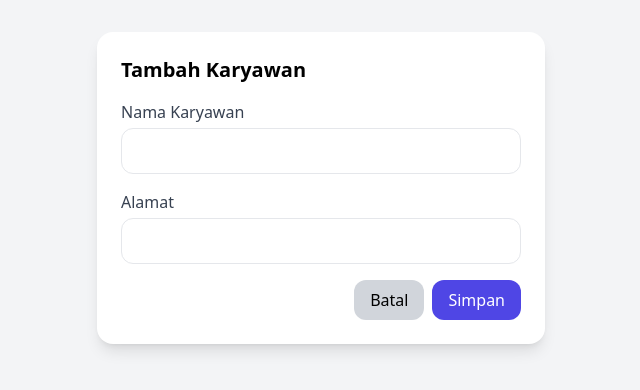
After one commit to Eka051/katalog-buku, a Laravel app: page /karyawan/tambah in a window 1280 px wide. The commit adds this page. Shown: the top 390 px of the page, without its empty margins (319-959 px from the left). Run offline with Laravel 12, Linux system fonts and the light colour scheme; some libraries are stand-ins or nearby versions.

Commit message:
feat: add crud operation

```diff
--- a/app/Http/Controllers/KaryawanController.php
+++ b/app/Http/Controllers/KaryawanController.php
@@ -7,9 +7,58 @@ use App\Models\Karyawan;
 
 class KaryawanController extends Controller
 {
+    // menampilkan data karyawan
     public function index(){
         $karyawans = Karyawan::all();
 
         return view('karyawan.index', compact('karyawans'));
     }
+
+    // Memanggil modal tambah
+    public function create()
+    {
+        return view('karyawan.create');
+    }
+
+    //fungsi untuk menyimpan data dan validasi data
+    public function store(Request $request)
+    {
+        $request->validate([
+            'nama' => 'required|string|max:150',
+            'alamat' => 'required|string|max:150'
+        ]);
+
+        Karyawan::create($request->all());
+
+        return redirect()->route('karyawan.index')->with('success', 'Data Berhasi ditambah');
+    }
+
+    // menampilkan modal yang di pilih
+    public function edit($id)
+    {
+        $karyawan = Karyawan::findOrFail($id);
+        return view('karyawan.edit', compact('karyawan'));
+    }
+
+    // mengupdate data
+    public function update(Request $request)
+    {
+        $request->validate([
+            'nama' => 'required|string|max:150',
+            'alamat' => 'required|string|max:150'
+        ]);
+
+        return redirect()->route('karyawan.index')->with('success', 'Data Berhasil di Edit');
+    }
+
+    // menghapus data
+    public function destroy($id)
+    {
+        $karyawan = Karyawan::findOrFail($id);
+        $karyawan->delete();
+
+        return redirect()->route('karyawan.index')->with('success', 'Data berhasil dihapus');
+    }
+
+
 }
--- a/app/Models/Karyawan.php
+++ b/app/Models/Karyawan.php
@@ -15,6 +15,6 @@ class Karyawan extends Model
 
     // fillable => kolom kolom yang boleh diisi
     protected $fillable = [
-        'nama'
+        'nama', 'alamat'
     ];
 }
--- a/resources/views/karyawan/create.blade.php
+++ b/resources/views/karyawan/create.blade.php
@@ -15,6 +15,10 @@
                 <label class="block text-gray-700 mb-1">Nama Karyawan</label>
                 <input type="text" name="nama" value="{{ old('nama') }}" class="w-full border rounded-xl p-2.5" required>
             </div>
+            <div>
+                <label class="block text-gray-700 mb-1">Alamat</label>
+                <input type="text" name="alamat" value="{{ old('alamat') }}" class="w-full border rounded-xl p-2.5" required>
+            </div>
             <div class="flex justify-end space-x-2">
                 <a href="{{ route('karyawan.index') }}" class="bg-gray-300 px-4 py-2 rounded-xl">Batal</a>
                 <button type="submit" class="bg-indigo-600 text-white px-4 py-2 rounded-xl">Simpan</button>
--- a/resources/views/karyawan/edit.blade.php
+++ b/resources/views/karyawan/edit.blade.php
@@ -9,13 +9,17 @@
 <body class="bg-gray-100 p-8">
     <div class="max-w-md mx-auto bg-white p-6 rounded-2xl shadow-lg">
         <h1 class="text-xl font-bold mb-4">Edit Karyawan</h1>
-        <form action="{{ route('karyawan.update', $karyawan->id) }}" method="POST" class="space-y-4">
+        <form action="{{ route('karyawan.update', $karyawan->karyawan_id) }}" method="POST" class="space-y-4">
             @csrf
             @method('PUT')
 
             <div>
                 <label class="block text-gray-700 mb-1">Nama Karyawan</label>
                 <input type="text" name="nama" value="{{ old('nama', $karyawan->nama) }}" class="w-full border rounded-xl p-2.5" required>
+            </div>
+            <div>
+                <label class="block text-gray-700 mb-1">Alamat</label>
+                <input type="text" name="alamat" value="{{ old('alamat', $karyawan->alamat) }}" class="w-full border rounded-xl p-2.5" required>
             </div>
             <div class="flex justify-end space-x-2">
                 <a href="{{ route('karyawan.index') }}" class="bg-gray-300 px-4 py-2 rounded-xl">Batal</a>
--- a/resources/views/karyawan/index.blade.php
+++ b/resources/views/karyawan/index.blade.php
@@ -23,6 +23,7 @@
                 <tr class="bg-gray-200 text-gray-700">
                     <th class="p-3 rounded-l-xl">No</th>
                     <th class="p-3">Nama Karyawan</th>
+                    <th class="p-3">Alamat</th>
                     <th class="p-3 rounded-r-xl text-center">Aksi</th>
                 </tr>
             </thead>
@@ -31,9 +32,10 @@
                 <tr class="border-b hover:bg-gray-50">
                     <td class="p-3">{{ $index + 1 }}</td>
                     <td class="p-3 font-medium">{{ $row->nama }}</td>
+                    <td class="p-3 font-medium">{{ $row->alamat }}</td>
                     <td class="p-3 text-center space-x-2">
-                        <a href="{{ route('karyawan.edit', $row->id) }}" class="text-blue-600 hover:underline">Edit</a>
-                        <form action="{{ route('karyawan.destroy', $row->id) }}" method="POST" class="inline">
+                        <a href="{{ route('karyawan.edit', $row->karyawan_id) }}" class="text-blue-600 hover:underline">Edit</a>
+                        <form action="{{ route('karyawan.destroy', $row->karyawan_id) }}" method="POST" class="inline">
                             @csrf
                             @method('DELETE')
                             <button type="submit" class="text-red-600 hover:underline" onclick="return confirm('Yakin mau di-delete?')">Hapus</button>
--- /dev/null
+++ b/routes/api.php
@@ -0,0 +1,28 @@
+<?php
+
+// use App\Http\Controllers\BookController;
+use App\Http\Controllers\KaryawanController;
+use App\Models\Karyawan;
+use Illuminate\Support\Facades\Route;
+
+// Kalau buka halaman utama, langsung arahkan ke /books
+// Route::redirect('/', '/books');
+// Route::redirect('/', '/karyawan.index');
+
+// Route::get('/books', [BookController::class, 'index'])->name('books.index');
+// Route::post('/books', [BookController::class, 'store'])->name('books.store');
+
+// rute untuk karyawan
+Route::redirect('/', '/karyawan', 301);
+// untuk menampilkan data karyawan
+Route::get('/karyawan', [KaryawanController::class, 'index'])->name('karyawan.index');
+// Menampilkan Form tambah
+Route::get('/karyawan/tambah', [KaryawanController::class, 'create'])->name('karyawan.create');
+// Simpan Data Karyawan
+Route::post('/karyawan', [KaryawanController::class, 'store'])->name('karyawan.store');
+// Untuk menampilkan form edit
+Route::get('/karyawan/edit', [KaryawanController::class, 'edit'])->name('karyawan.edit');
+// Untuk update data form edit
+Route::put('/karyawan/{id}', [KaryawanController::class, 'update'])->name('karyawan.edit');
+// Untuk Menghapus
+Route::delete('/karyawan/{id}', [KaryawanController::class, 'destroy'])->name('karyawan.destroy');
--- a/routes/web.php
+++ b/routes/web.php
@@ -2,6 +2,7 @@
 
 // use App\Http\Controllers\BookController;
 use App\Http\Controllers\KaryawanController;
+use App\Models\Karyawan;
 use Illuminate\Support\Facades\Route;
 
 // Kalau buka halaman utama, langsung arahkan ke /books
@@ -13,4 +14,15 @@ use Illuminate\Support\Facades\Route;
 
 // rute untuk karyawan
 Route::redirect('/', '/karyawan', 301);
+// untuk menampilkan data karyawan
 Route::get('/karyawan', [KaryawanController::class, 'index'])->name('karyawan.index');
+// Menampilkan Form tambah
+Route::get('/karyawan/tambah', [KaryawanController::class, 'create'])->name('karyawan.create');
+// Simpan Data Karyawan
+Route::post('/karyawan', [KaryawanController::class, 'store'])->name('karyawan.store');
+// Untuk menampilkan form edit
+Route::get('/karyawan/edit', [KaryawanController::class, 'edit'])->name('karyawan.edit');
+// Untuk update data form edit
+Route::put('/karyawan/{id}', [KaryawanController::class, 'update'])->name('karyawan.edit');
+// Untuk Menghapus
+Route::delete('/karyawan/{id}', [KaryawanController::class, 'destroy'])->name('karyawan.destroy');
```
